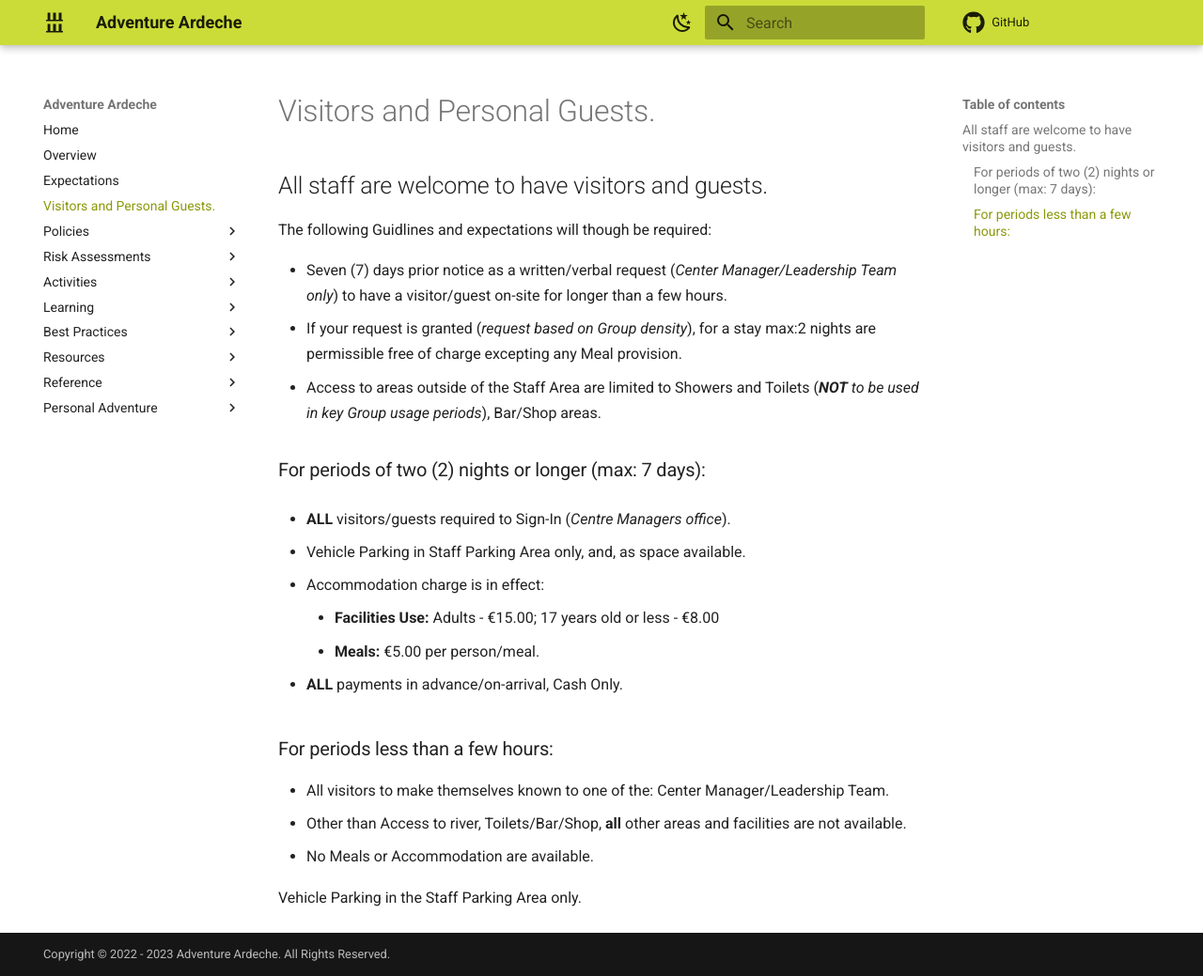
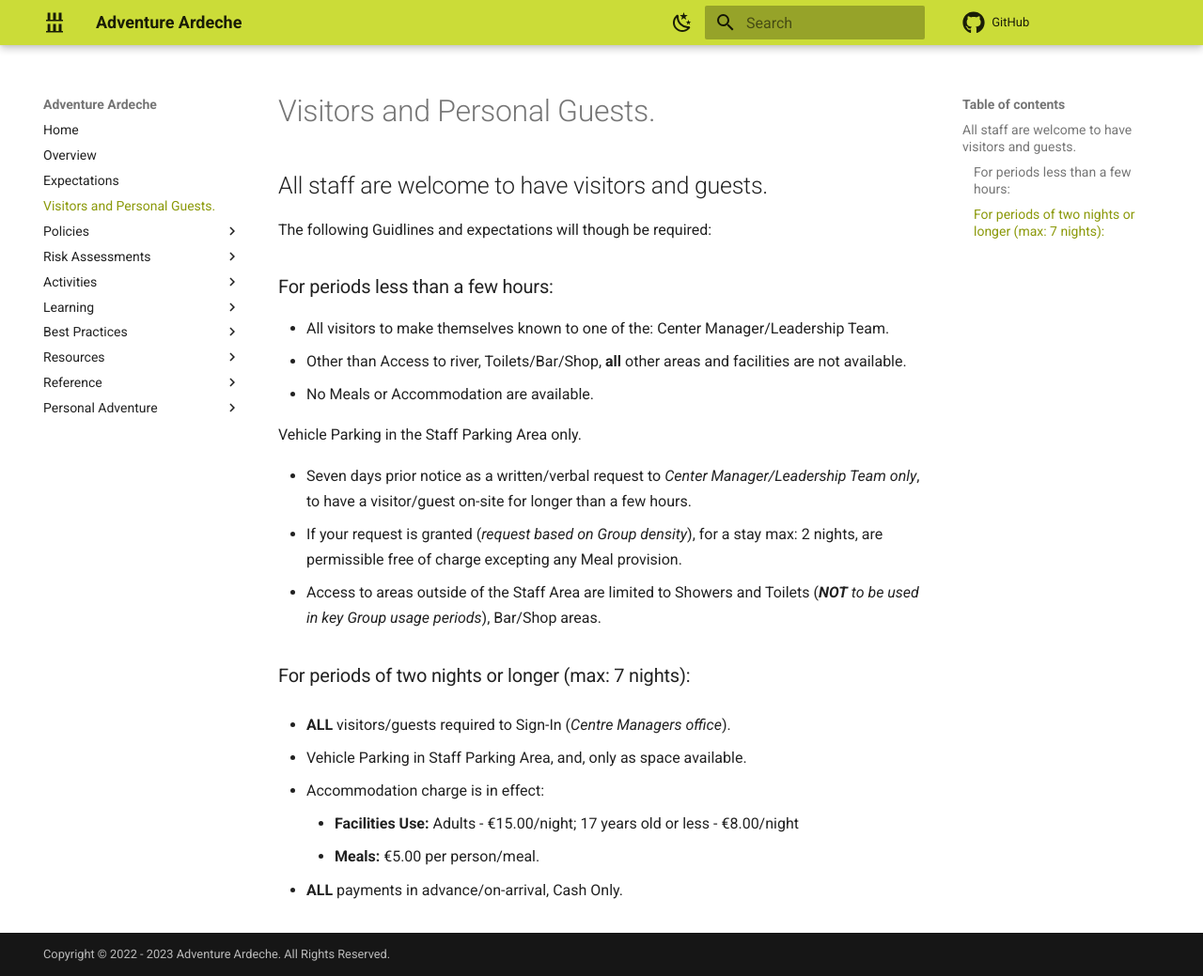
Before and after one commit to Matt-Adventure-Ardeche/staffhandbook, an MkDocs documentation site: the page built from docs/visitors.md, in a window 1280 px wide and 1039 px high. Shown: the whole window at 94% size. Built offline with MkDocs 1.6.1 and Material for MkDocs 9.7.7, drawn with Linux system fonts in a browser that asks for light colours; comment, search, counter and statistics services are not loaded; some of the changed lines change nothing that is shown.

Commit message:
visitor update

```diff
--- a/docs/visitors.md
+++ b/docs/visitors.md
@@ -3,21 +3,6 @@
 ## All staff are welcome to have visitors and guests.
 
 The following Guidlines and expectations will though be required:
-
-- Seven (7) days prior notice as a written/verbal request (*Center Manager/Leadership Team only*) to have a visitor/guest on-site for longer than a few hours.
-- If your request is granted (*request based on Group density*), for a stay max:2 nights are permissible free of charge excepting any Meal provision.
-- Access to areas outside of the Staff Area are limited to Showers and Toilets (***NOT** to be used in key Group usage periods*), Bar/Shop areas.
-
-### For periods of two (2) nights or longer (max: 7 days):
-- **ALL** visitors/guests required to Sign-In (*Centre Managers office*).
-
-- Vehicle Parking in Staff Parking Area only, and, as space available.
-
-- Accommodation charge is in effect:
-    - **Facilities Use:** Adults - €15.00; 17 years old or less - €8.00
-    - **Meals:** €5.00 per person/meal.
-
-- **ALL** payments in advance/on-arrival, Cash Only.
 
 ### For periods less than a few hours:
 - All visitors to make themselves known to one of the: Center Manager/Leadership Team.
@@ -25,3 +10,18 @@ The following Guidlines and expectations will though be required:
 - No Meals or Accommodation are available.
 
 Vehicle Parking in the Staff Parking Area only.
+
+- Seven days prior notice as a written/verbal request to *Center Manager/Leadership Team only*, to have a visitor/guest on-site for longer than a few hours.
+- If your request is granted (*request based on Group density*), for a stay max: 2 nights, are permissible free of charge excepting any Meal provision.
+- Access to areas outside of the Staff Area are limited to Showers and Toilets (***NOT** to be used in key Group usage periods*), Bar/Shop areas.
+
+### For periods of two nights or longer (max: 7 nights):
+- **ALL** visitors/guests required to Sign-In (*Centre Managers office*).
+
+- Vehicle Parking in Staff Parking Area, and, only as space available.
+
+- Accommodation charge is in effect:
+    - **Facilities Use:** Adults - €15.00/night; 17 years old or less - €8.00/night
+    - **Meals:** €5.00 per person/meal.
+
+- **ALL** payments in advance/on-arrival, Cash Only.
```
